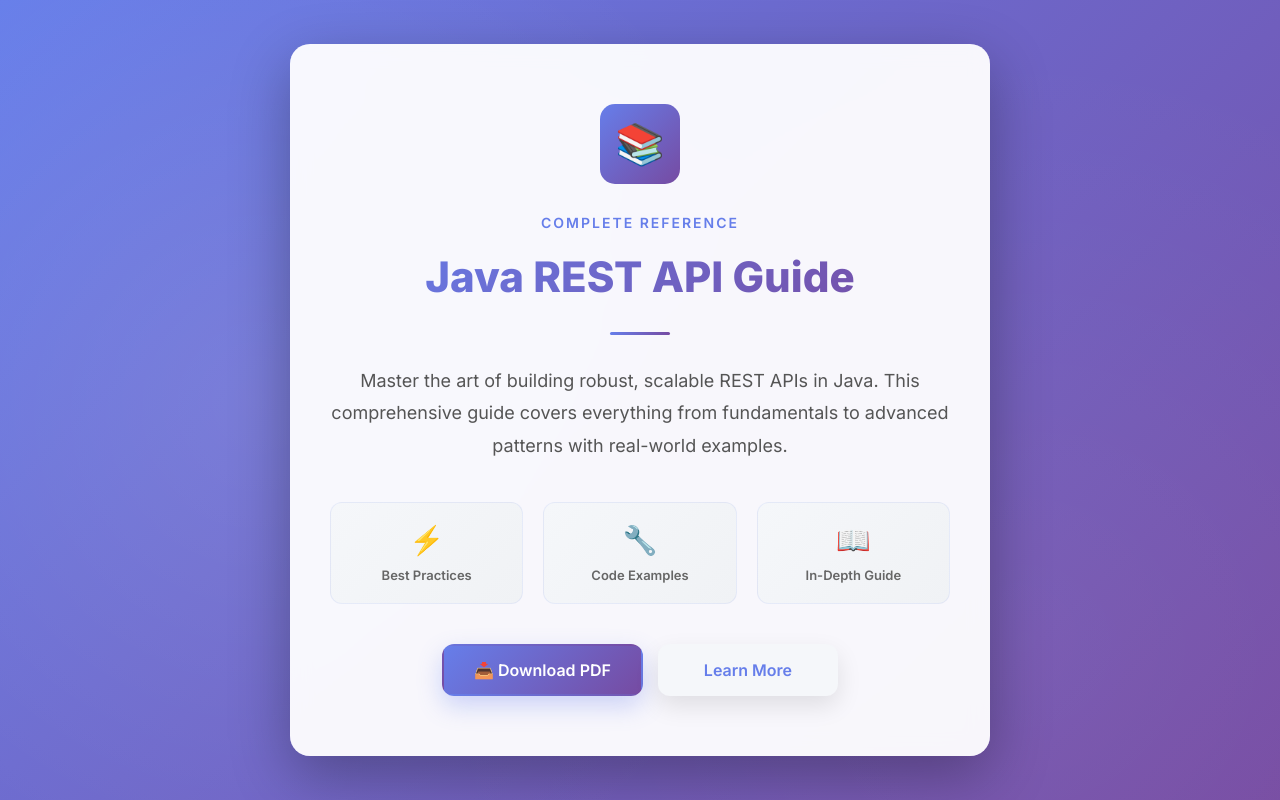
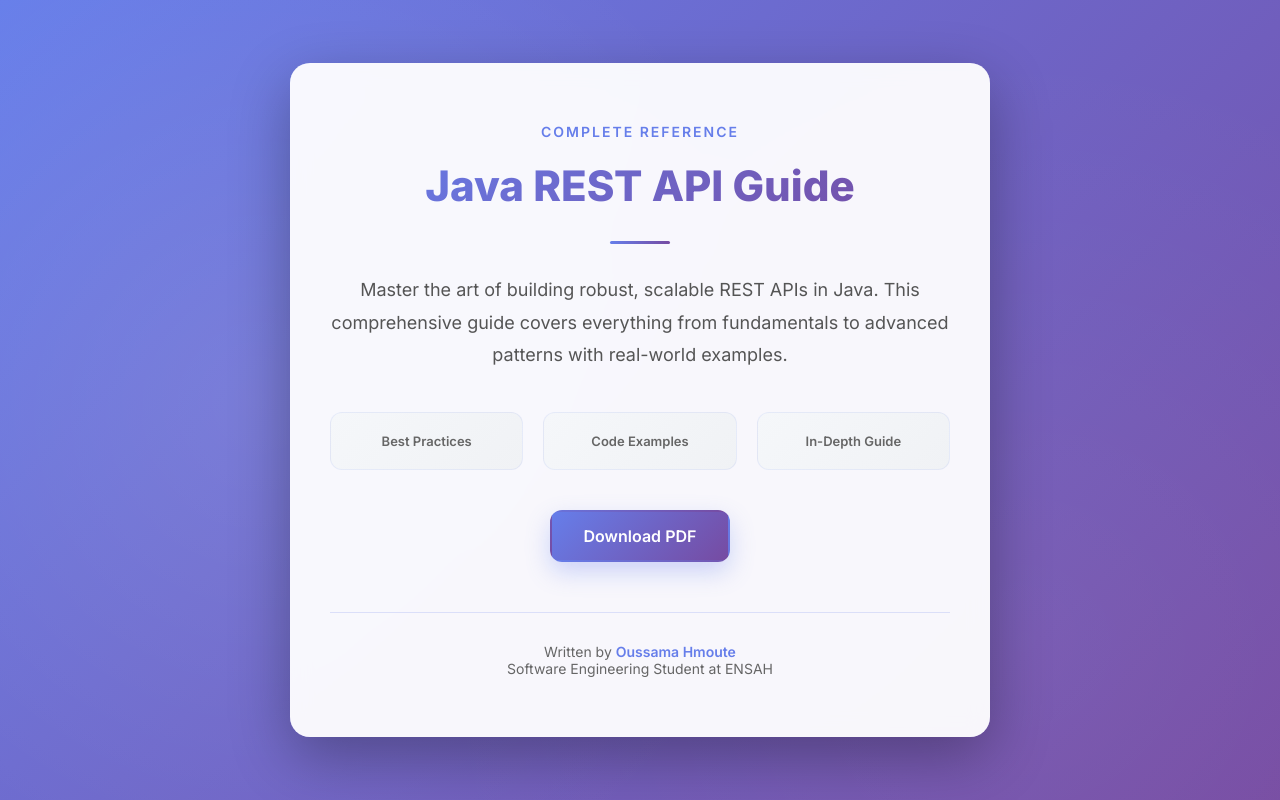
Before and after one commit to Hmoute-Oussama/Hmoute-Oussama.github.io, a plain HTML site: page index.html in a window 1280 px wide. Drawn offline with Linux system fonts and the light colour scheme.

Commit message:
Update: Remove emojis, add author info, remove Learn More button

```diff
--- a/index.html
+++ b/index.html
@@ -65,18 +65,6 @@
             }
         }
 
-        .icon {
-            width: 80px;
-            height: 80px;
-            background: linear-gradient(135deg, #667eea 0%, #764ba2 100%);
-            border-radius: 15px;
-            display: flex;
-            align-items: center;
-            justify-content: center;
-            margin: 0 auto 30px;
-            font-size: 40px;
-        }
-
         h1 {
             color: #1a1a2e;
             font-size: 42px;
@@ -120,11 +108,6 @@
             background: linear-gradient(135deg, #f5f7fa 0%, #f0f2f5 100%);
             border-radius: 12px;
             border: 1px solid rgba(102, 126, 234, 0.1);
-        }
-
-        .feature-icon {
-            font-size: 28px;
-            margin-bottom: 10px;
         }
 
         .feature-text {
@@ -186,6 +169,20 @@
             border-radius: 2px;
         }
 
+        .author {
+            margin-top: 50px;
+            padding-top: 30px;
+            border-top: 1px solid rgba(102, 126, 234, 0.2);
+            font-size: 14px;
+            color: #666;
+            font-weight: 500;
+        }
+
+        .author strong {
+            color: #667eea;
+            font-weight: 600;
+        }
+
         @media (max-width: 600px) {
             .container {
                 padding: 40px 25px;
@@ -217,7 +214,6 @@
 </head>
 <body>
     <div class="container">
-        <div class="icon">📚</div>
         <div class="subtitle">Complete Reference</div>
         <h1>Java REST API Guide</h1>
 
@@ -227,22 +223,23 @@
 
         <div class="features">
             <div class="feature">
-                <div class="feature-icon">⚡</div>
                 <div class="feature-text">Best Practices</div>
             </div>
             <div class="feature">
-                <div class="feature-icon">🔧</div>
                 <div class="feature-text">Code Examples</div>
             </div>
             <div class="feature">
-                <div class="feature-icon">📖</div>
                 <div class="feature-text">In-Depth Guide</div>
             </div>
         </div>
 
         <div class="btn-group">
-            <a class="btn" href="MyArticle.pdf" download>📥 Download PDF</a>
-            <a class="btn btn-secondary" href="#learn">Learn More</a>
+            <a class="btn" href="MyArticle.pdf" download>Download PDF</a>
+        </div>
+
+        <div class="author">
+            Written by <strong>Oussama Hmoute</strong><br>
+            Software Engineering Student at ENSAH
         </div>
     </div>
 </body>
```
